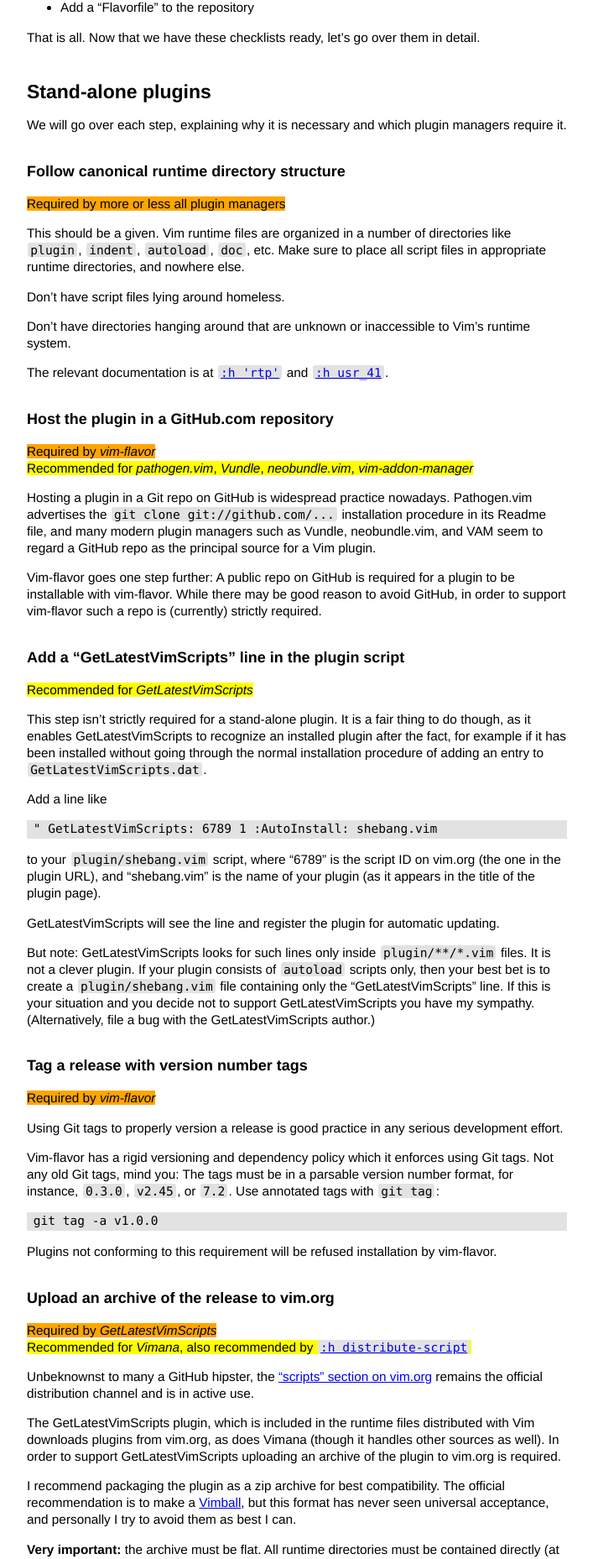
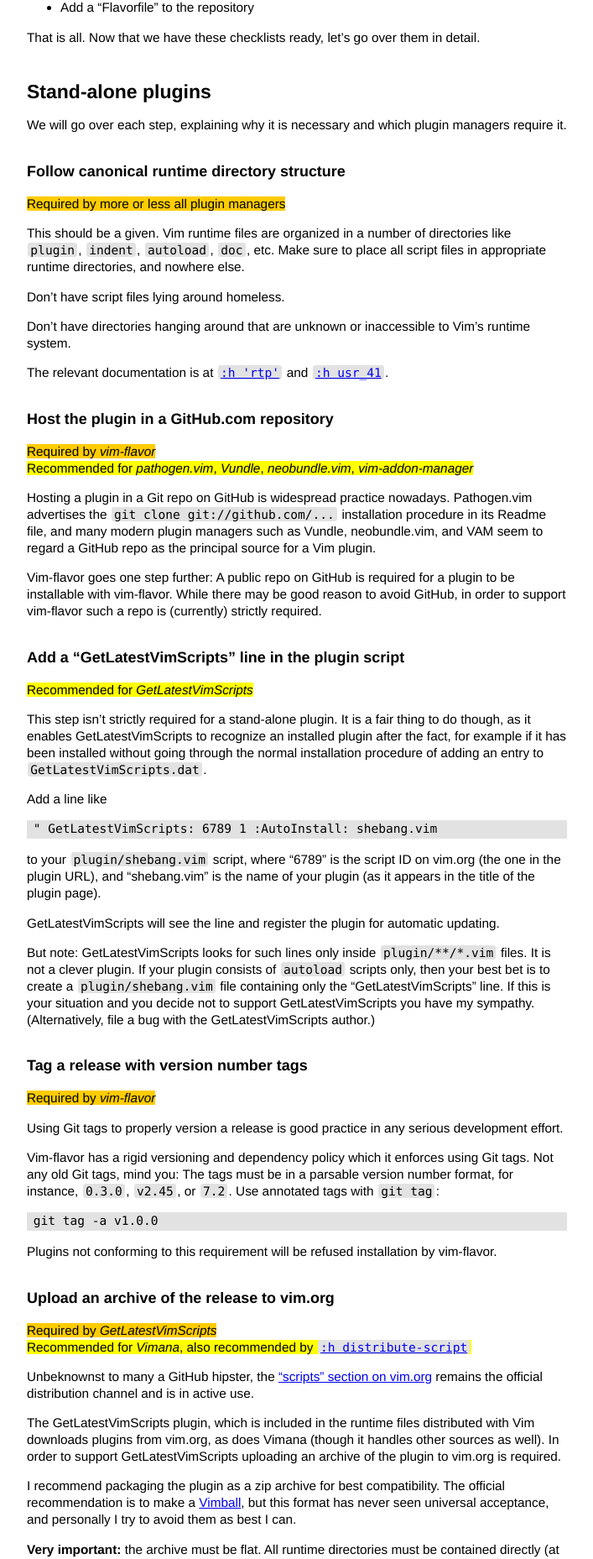
Before and after one commit to glts/glts.github.io, a Jekyll site: the page built from _posts/2013-07-13-how-to-support-all-plugin-managers.markdown, in a window 1280 px wide. Shown: the part 1008-2865 px from the top of the page at 84% size, without its empty margins (286-993 px from the left). Built offline with Jekyll 4.4.1, drawn with Linux system fonts in a browser that asks for light colours.

```diff
--- a/_posts/2013-07-13-how-to-support-all-plugin-managers.markdown
+++ b/_posts/2013-07-13-how-to-support-all-plugin-managers.markdown
@@ -82,7 +82,7 @@
 
 ### Follow canonical runtime directory structure
 
-<span style="background-color:orange;">Required by more or less all
+<span style="background-color:#ffcc00;">Required by more or less all
 plugin managers</span>
 
 This should be a given. Vim runtime files are organized in a number of
@@ -103,7 +103,7 @@
 
 ### Host the plugin in a GitHub.com repository
 
-&#8203;<span style="background-color:orange;">Required by
+&#8203;<span style="background-color:#ffcc00;">Required by
 <em>vim-flavor</em></span>
 <span style="background-color:yellow;">Recommended for
 <em>pathogen.vim</em>, <em>Vundle</em>, <em>neobundle.vim</em>,
@@ -152,7 +152,7 @@
 
 ### Tag a release with version number tags
 
-<span style="background-color:orange;">Required by
+<span style="background-color:#ffcc00;">Required by
 <em>vim-flavor</em></span>
 
 Using Git tags to properly version a release is good practice in any
@@ -170,7 +170,7 @@
 
 ### Upload an archive of the release to vim.org
 
-&#8203;<span style="background-color:orange;">Required by
+&#8203;<span style="background-color:#ffcc00;">Required by
 <em>GetLatestVimScripts</em></span>
 <span style="background-color:yellow;">Recommended for <em>Vimana</em>,
 also recommended by <a
@@ -226,7 +226,7 @@
 
 ### Add additional "GetLatestVimScripts" lines for the dependencies
 
-<span style="background-color:orange;">Required by
+<span style="background-color:#ffcc00;">Required by
 <em>GetLatestVimScripts</em></span>
 
 This is straightforward. Adding additional "GetLatestVimScripts" lines
@@ -244,7 +244,7 @@
 
 ### Add an addon-info.json file to the repository
 
-<span style="background-color:orange;">Required by
+<span style="background-color:#ffcc00;">Required by
 <em>vim-addon-manager</em></span>
 
 VAM takes a different approach. An `addon-info.json` file at the root of
@@ -266,7 +266,7 @@
 
 ### Add a Flavorfile to the repository
 
-<span style="background-color:orange;">Required by
+<span style="background-color:#ffcc00;">Required by
 <em>vim-flavor</em></span>
 
 Vim-flavor also uses a special file with dependency information at the
```
